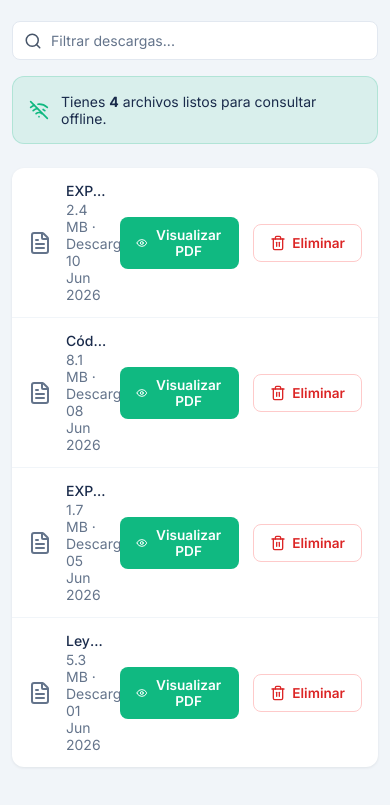
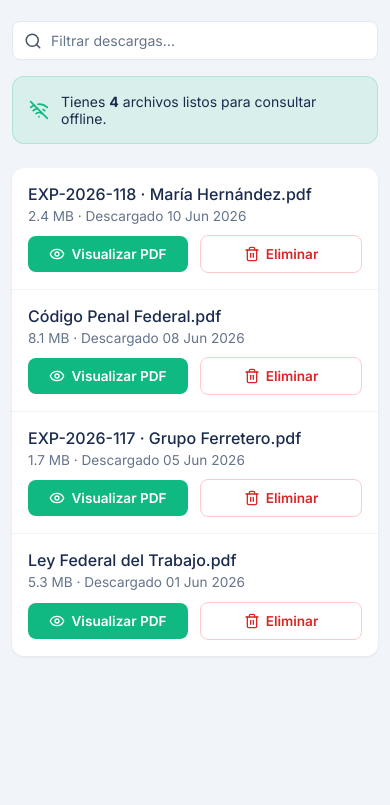
Before and after one commit to EnochGonzalez/LawPocket_Integrador, a website: page Paginas/MisDescargasAdmin.html in a window 390 px wide. Shown: the part 125-930 px from the top of the page. After the commit the page ends 844 px from the top, so only its background shows below. Drawn offline with Linux system fonts and the light colour scheme.

Commit message:
Decimo segundo commit: Mejora de módulos en móviles y PWA para desplegar en Vercel.

```diff
--- a/CSS/MisDescargasAbogado.css
+++ b/CSS/MisDescargasAbogado.css
@@ -479,12 +479,50 @@ body {
         padding: 20px 16px;
     }
 
+    /* Vista móvil: la info ocupa toda la fila (nombre completo,
+       ya no aplastado) y los dos botones quedan lado a lado
+       debajo. Se logra con flex-wrap: la info fuerza el salto de
+       línea al ocupar el 100%, y los botones fluyen en la
+       siguiente línea repartiéndose el ancho. */
     .download-row {
-        padding: 14px 16px;
+        flex-wrap: wrap;
+        align-items: center;
+        gap: 10px 12px;
+        padding: 16px;
     }
 
+    /* El ícono no aporta en móvil y roba espacio al nombre */
+    .download-row > i,
+    .download-row > svg {
+        display: none;
+    }
+
+    /* La info ocupa toda la fila para provocar el salto de línea */
+    .download-info {
+        flex: 1 0 100%;
+        width: 100%;
+    }
+
+    /* El nombre ahora puede verse completo en varias líneas */
+    .download-name {
+        white-space: normal;
+        overflow: visible;
+        text-overflow: clip;
+        word-break: break-word;
+        font-size: 1rem;
+        line-height: 1.3;
+    }
+
+    .download-meta {
+        font-size: 0.85rem;
+        line-height: 1.35;
+    }
+
+    /* Los dos botones comparten la fila de abajo, mitad y mitad */
     .download-row .btn {
-        flex: 1;
+        flex: 1 1 0;
+        justify-content: center;
+        min-width: 0;
     }
 }
 
--- a/CSS/MisDescargasAdmin.css
+++ b/CSS/MisDescargasAdmin.css
@@ -479,12 +479,50 @@ body {
         padding: 20px 16px;
     }
 
+    /* Vista móvil: la info ocupa toda la fila (nombre completo,
+       ya no aplastado) y los dos botones quedan lado a lado
+       debajo. Se logra con flex-wrap: la info fuerza el salto de
+       línea al ocupar el 100%, y los botones fluyen en la
+       siguiente línea repartiéndose el ancho. */
     .download-row {
-        padding: 14px 16px;
+        flex-wrap: wrap;
+        align-items: center;
+        gap: 10px 12px;
+        padding: 16px;
     }
 
+    /* El ícono no aporta en móvil y roba espacio al nombre */
+    .download-row > i,
+    .download-row > svg {
+        display: none;
+    }
+
+    /* La info ocupa toda la fila para provocar el salto de línea */
+    .download-info {
+        flex: 1 0 100%;
+        width: 100%;
+    }
+
+    /* El nombre ahora puede verse completo en varias líneas */
+    .download-name {
+        white-space: normal;
+        overflow: visible;
+        text-overflow: clip;
+        word-break: break-word;
+        font-size: 1rem;
+        line-height: 1.3;
+    }
+
+    .download-meta {
+        font-size: 0.85rem;
+        line-height: 1.35;
+    }
+
+    /* Los dos botones comparten la fila de abajo, mitad y mitad */
     .download-row .btn {
-        flex: 1;
+        flex: 1 1 0;
+        justify-content: center;
+        min-width: 0;
     }
 }
 
```
